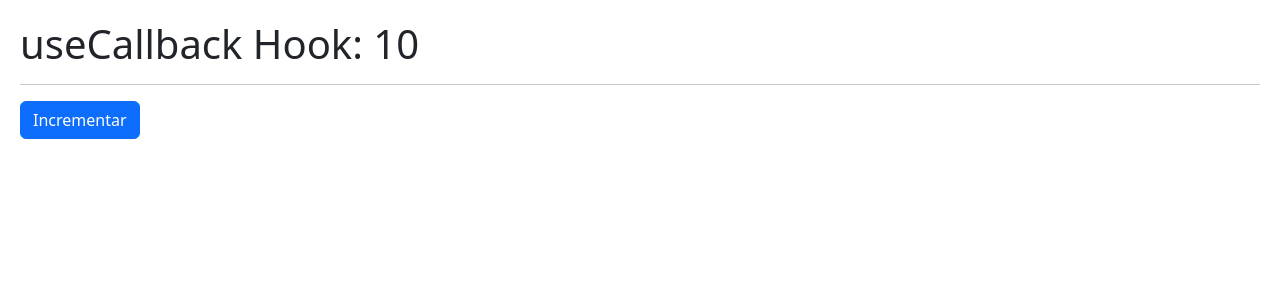
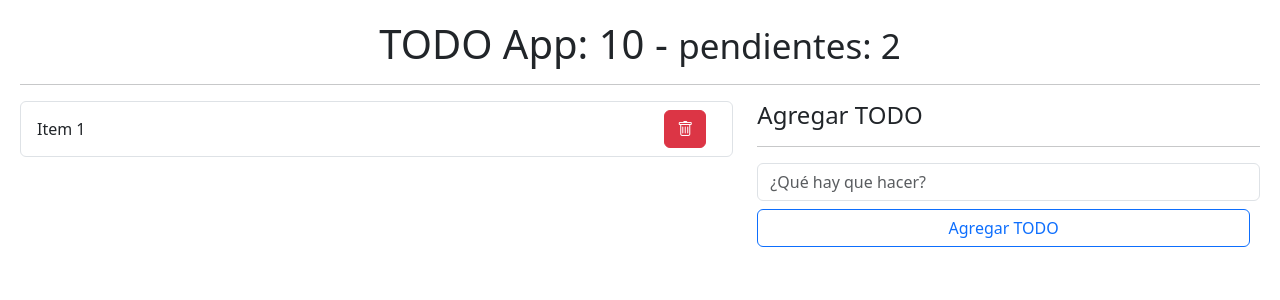
Before and after one commit to AlonsoAM/HooksApp, a React (Vite) app: page / in a window 1280 px wide. Shown: the top 300 px of the page. Built offline with nearby package versions, Linux system fonts and the light colour scheme.

Commit message:
Creando el cascaron de los TODO

```diff
--- a/package.json
+++ b/package.json
@@ -11,6 +11,7 @@
   },
   "dependencies": {
     "bootstrap": "^5.3.2",
+    "bootstrap-icons": "^1.11.1",
     "react": "^18.2.0",
     "react-dom": "^18.2.0"
   },
--- /dev/null
+++ b/src/07-useReducer/TodoApp.jsx
@@ -0,0 +1,56 @@
+import { useReducer } from "react";
+import { todoReducer } from "./todoReducer";
+
+const initialState = [
+  {
+    id: new Date().getTime(),
+    description: "Recolectar la piedra del Alma",
+    done: false,
+  },
+  {
+    id: new Date().getTime() * 3,
+    description: "Recolectar la piedra del Poder",
+    done: false,
+  },
+];
+
+export const TodoApp = () => {
+  const [todos, dispatchTodo] = useReducer(todoReducer, initialState);
+
+  return (
+    <>
+      <h1 className="text-center">
+        TODO App: 10 - <small>pendientes: 2</small>{" "}
+      </h1>
+      <hr />
+      <div className="row">
+        <div className="col-md-7">
+          <ul className="list-group">
+            <li className="list-group-item d-flex justify-content-between">
+              <span className="align-self-center">Item 1</span>
+              <button className="btn btn-danger">
+                <i className="bi bi-trash"></i>
+              </button>
+            </li>
+          </ul>
+        </div>
+        <div className="col-md-5">
+          <h4>Agregar TODO</h4>
+          <hr />
+          <form>
+            <input
+              type="text"
+              className="form-control"
+              placeholder="¿Qué hay que hacer?"
+            />
+            <div className="d-grid gap-2 mt-2">
+              <button className="btn btn-outline-primary " type="submit">
+                Agregar TODO
+              </button>
+            </div>
+          </form>
+        </div>
+      </div>
+    </>
+  );
+};
--- /dev/null
+++ b/src/07-useReducer/intro-reducer.js
@@ -0,0 +1,30 @@
+const initialState = [
+  {
+    id: 1,
+    todo: "Recolectar la piedra del Alma.",
+    done: false,
+  },
+];
+
+const todoReducer = (state = initialState, action = {}) => {
+  if (action.type === "add") {
+    return [...state, action.payload];
+  }
+
+  return state;
+};
+
+let todos = todoReducer();
+
+const newTodo = {
+  id: 2,
+  todo: "Recolectar la piedra del Poder.",
+  done: false,
+};
+
+todos = todoReducer(todos, {
+  type: "add",
+  payload: newTodo,
+});
+
+console.log(todos);
--- /dev/null
+++ b/src/07-useReducer/todoReducer.js
@@ -0,0 +1,8 @@
+export const todoReducer = (state = [], action) => {
+  switch (action.type) {
+    case "add":
+      return [...state, action.payload];
+    default:
+      return state;
+  }
+};
--- a/src/App.jsx
+++ b/src/App.jsx
@@ -5,12 +5,16 @@
 // import { MultipleCustmHooks } from "./03-examples/MultipleCustmHooks";
 // import { FocusScreen } from "./04-useRef/FocusScreen";
 // import { Layout } from "./05-useLayoutEffect/Layout";
-import { CallbackHook } from "./06-memos/CallbackHook";
+// import { CallbackHook } from "./06-memos/CallbackHook";
+import { TodoApp } from "./07-useReducer/TodoApp";
 // import { MemoHook } from "./06-memos/MemoHook";
+
+// import "./07-useReducer/intro-reducer";
+
 export const App = () => {
   return (
     <>
-      <CallbackHook />
+      <TodoApp />
     </>
   );
 };
--- a/src/main.jsx
+++ b/src/main.jsx
@@ -2,6 +2,7 @@ import React from "react";
 import ReactDOM from "react-dom/client";
 import { App } from "./App.jsx";
 import "bootstrap/dist/css/bootstrap.min.css";
+import "bootstrap-icons/font/bootstrap-icons.css";
 import "./index.css";
 
 ReactDOM.createRoot(document.getElementById("root")).render(
```
Also changed, not shown: 1 other file (tests, documents, lock files or other folders).
